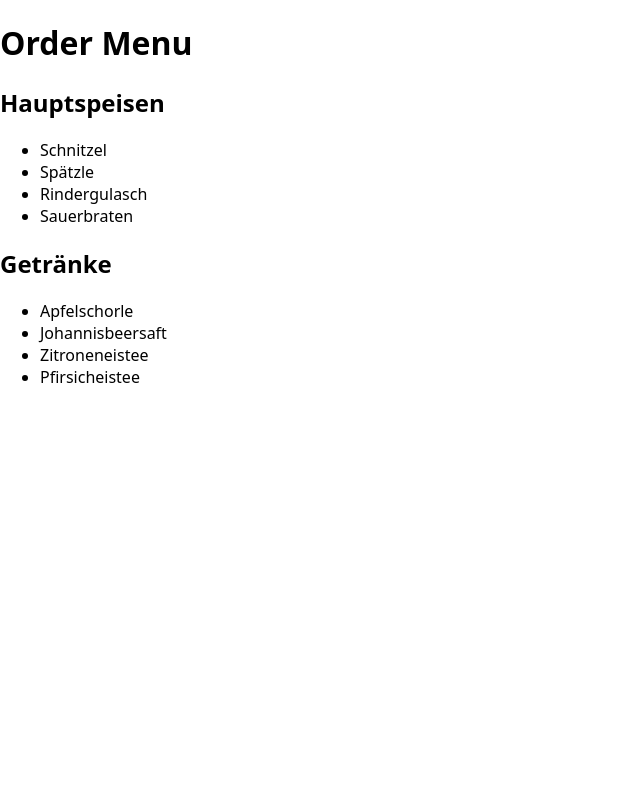
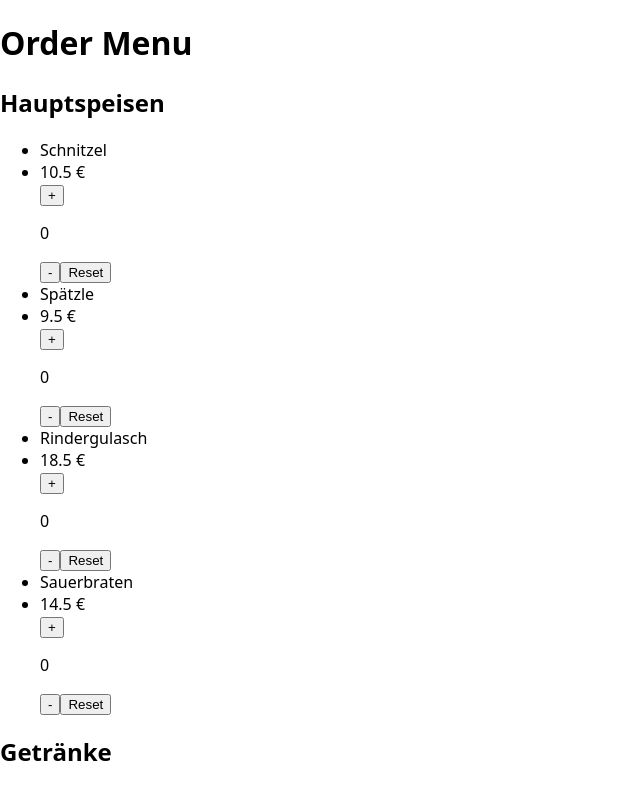
Before and after one commit to henkegithub/instroke-app, a Next.js app: page /order-list in a window 1280 px wide. Shown: the top 791 px of the page, without its empty margins (0-640 px from the left). Built offline with nearby package versions, Linux system fonts and the light colour scheme.

Commit message:
added count function and mapped the products

```diff
--- /dev/null
+++ b/components/Product/index.js
@@ -0,0 +1,38 @@
+import { useState } from "react";
+
+export function Product({ name, price }) {
+  const [counter, setCounter] = useState(0);
+
+  //increase counter
+  const increase = () => {
+    setCounter((count) => count + 1);
+  };
+
+  //decrease counter
+  const decrease = () => {
+    if (counter > 0) {
+      setCounter((count) => count - 1);
+    }
+  };
+
+  //reset counter
+  const reset = () => {
+    setCounter(0);
+  };
+  return (
+    <>
+      <li>{name}</li>
+      <li>{price} €</li>
+      <button className="control__btn" onClick={increase}>
+        +
+      </button>
+      <p>{counter}</p>
+      <button className="control__btn" onClick={decrease}>
+        -
+      </button>
+      <button className="reset" onClick={reset}>
+        Reset
+      </button>
+    </>
+  );
+}
--- a/components/order-menu/drink-menu/index.js
+++ b/components/order-menu/drink-menu/index.js
@@ -1,10 +1,29 @@
+import { Product } from "@/components/Product";
 export default function Drinks() {
+  const products = [
+    {
+      name: "Apfelschorle",
+      price: 2.5,
+    },
+    {
+      name: "Johannisbeersaft",
+      price: 2.5,
+    },
+    {
+      name: "Zitroneneistee",
+      price: 3.5,
+    },
+    {
+      name: "Pfirsicheistee",
+      price: 3.5,
+    },
+  ];
+
   return (
     <ul>
-      <li>Apfelschorle</li>
-      <li>Johannisbeersaft</li>
-      <li>Zitroneneistee</li>
-      <li>Pfirsicheistee</li>
+      {products.map((product) => (
+        <Product key={product} name={product.name} price={product.price} />
+      ))}
     </ul>
   );
 }
--- a/components/order-menu/main-menu/index.js
+++ b/components/order-menu/main-menu/index.js
@@ -1,10 +1,39 @@
+import { Product } from "@/components/Product";
+
 export default function Maindishes() {
+  const products = [
+    {
+      id: "1",
+      name: "Schnitzel",
+      price: 10.5,
+    },
+    {
+      id: "2",
+      name: "Spätzle",
+      price: 9.5,
+    },
+    {
+      id: "3",
+      name: "Rindergulasch",
+      price: 18.5,
+    },
+    {
+      id: "4",
+      name: "Sauerbraten",
+      price: 14.5,
+    },
+  ];
+
   return (
     <ul>
-      <li>Schnitzel</li>
-      <li>Spätzle</li>
-      <li>Rindergulasch</li>
-      <li>Sauerbraten</li>
+      {products.map((product) => (
+        <Product
+          key={product}
+          id={product.id}
+          name={product.name}
+          price={product.price}
+        />
+      ))}
     </ul>
   );
 }
--- /dev/null
+++ b/components/shopping-cart/index.js
@@ -0,0 +1,9 @@
+import Link from "next/link";
+
+export default function ShoppingCart() {
+  return (
+    <>
+      <Link href="/order-overview">Shopping Cart</Link>
+    </>
+  );
+}
--- a/pages/order-list/index.js
+++ b/pages/order-list/index.js
@@ -1,3 +1,4 @@
+import ShoppingCart from "/components/shopping-cart";
 import Drinks from "/components/order-menu/drink-menu";
 import Maindishes from "/components/order-menu/main-menu";
 
@@ -9,6 +10,7 @@ export default function OrderList() {
       <Maindishes />
       <h2>Getränke</h2>
       <Drinks />
+      <ShoppingCart />
     </>
   );
 }
```
Also changed, not shown: pages/order-overview/index.js (added, +20 -0 lines).
